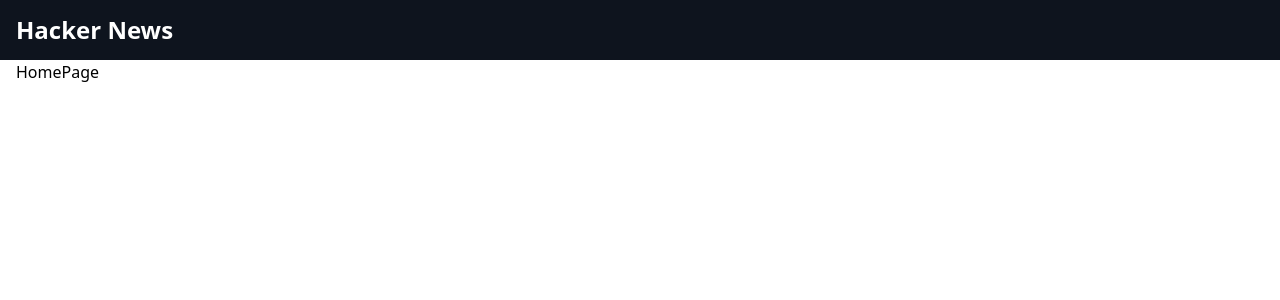
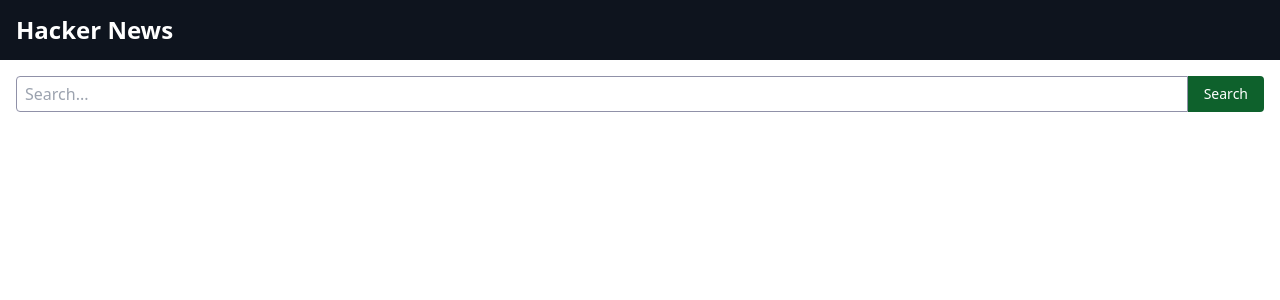
Before and after one commit to Mohammadshahzaib007/zenadmin-assignment, a React (Vite) app: page / in a window 1280 px wide. Shown: the top 300 px of the page. Built offline with nearby package versions, Linux system fonts and the light colour scheme.

Commit message:
added search bar

```diff
--- a/src/Layout/Nav/index.tsx
+++ b/src/Layout/Nav/index.tsx
@@ -2,7 +2,7 @@
 
 export default function Nav() {
   return (
-    <nav className="h-[3.75rem] bg-[#0E141E]">
+    <nav className="h-[3.75rem] bg-[#0E141E] mb-4">
       <Container className="w-full h-full flex items-center">
         <h1 className="text-2xl font-semibold text-white">Hacker News</h1>
       </Container>
--- /dev/null
+++ b/src/components/search-bar/index.tsx
@@ -0,0 +1,15 @@
+function SearchBar() {
+  return (
+    <div className="w-full h-9 flex items-center box-border">
+      <input
+        placeholder="Search..."
+        className="border-[1.5px] w-full px-2 h-full  rounded border-[#9091a8] rounded-tr-none rounded-br-none  focus:outline-none"
+      />
+      <button className="px-4 py-1.5 h-full bg-[#0E612C] text-white text-sm rounded-tr rounded-br font-medium">
+        Search
+      </button>
+    </div>
+  );
+}
+
+export default SearchBar;
--- a/src/pages/home/index.tsx
+++ b/src/pages/home/index.tsx
@@ -1,9 +1,12 @@
 import Container from "../../components/container";
+import SearchBar from "../../components/search-bar";
 
 function HomePage() {
   return (
     <section>
-      <Container>HomePage</Container>
+      <Container>
+        <SearchBar />
+      </Container>
     </section>
   );
 }
```
